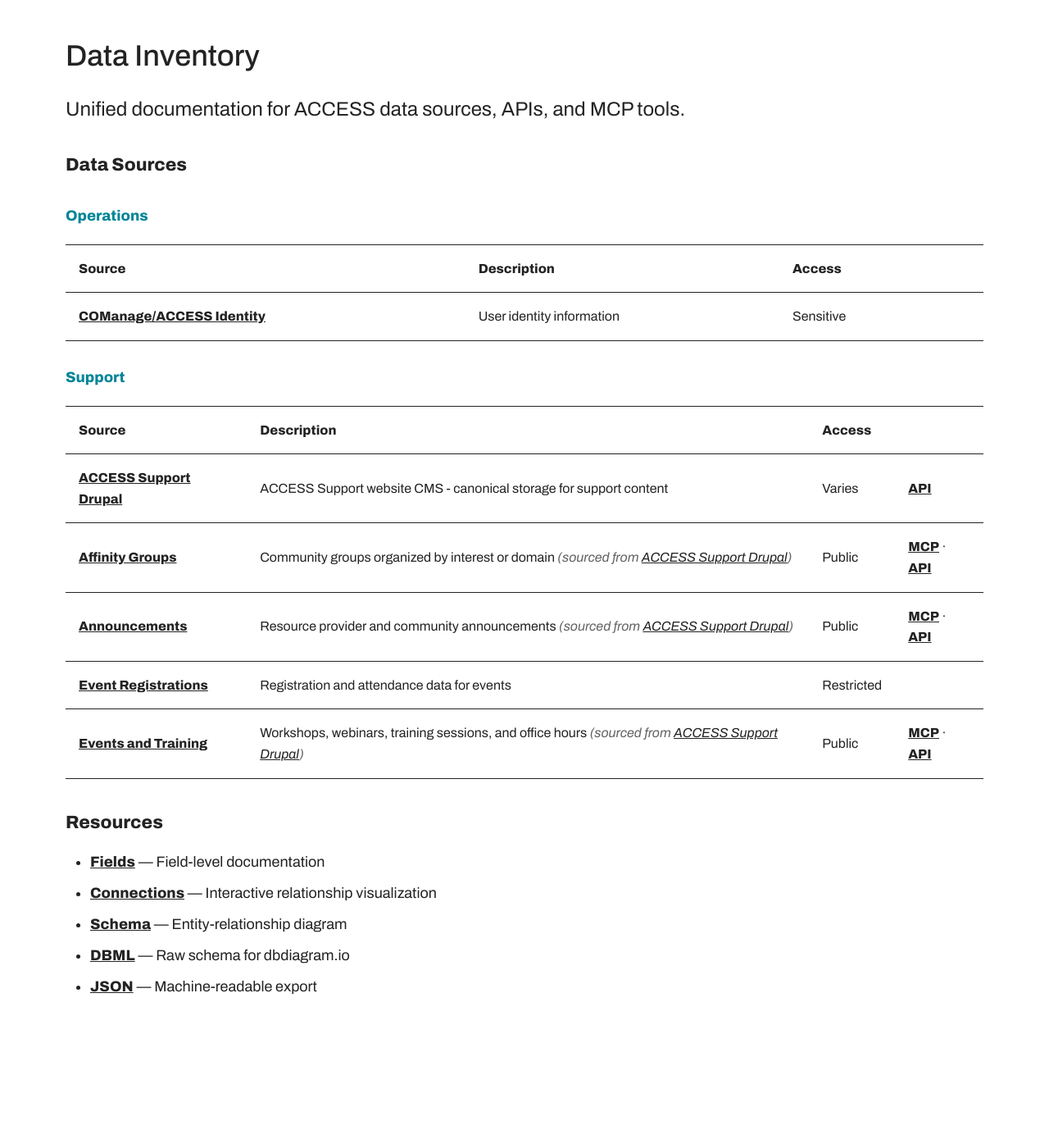
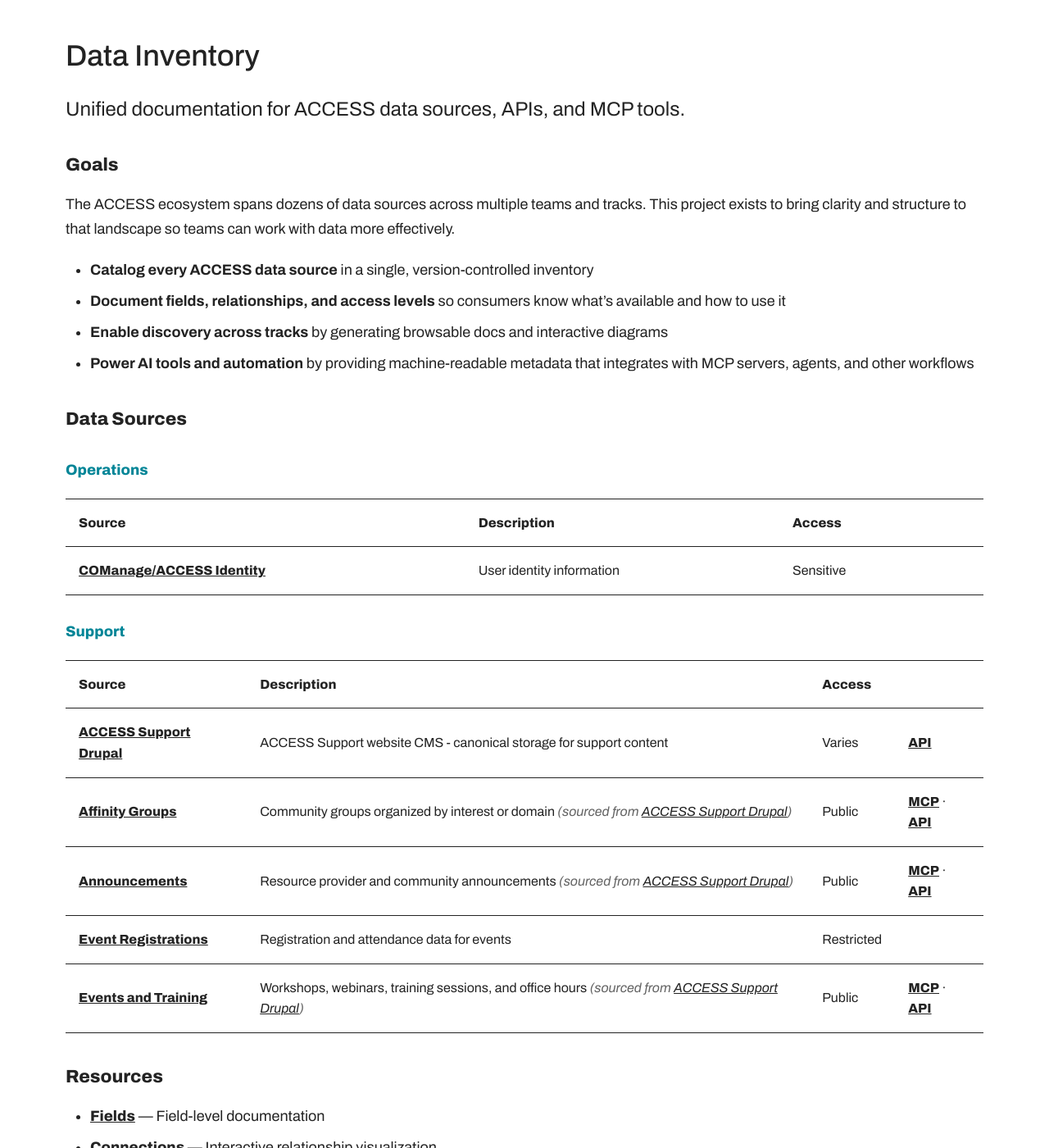
Before and after one commit to Sweet-and-Fizzy/access-data-inventory, a Jekyll site: the page built from docs/index.md, in a window 1280 px wide and 1400 px high. Shown: the whole window at 82% size. Built offline with Jekyll 4.4.1, drawn with Linux system fonts in a browser that asks for light colours; some of the changed text lies outside the part shown.

Commit message:
Add intro to docs

```diff
--- a/docs/index.md
+++ b/docs/index.md
@@ -7,6 +7,15 @@
 
 {: .intro}
 Unified documentation for ACCESS data sources, APIs, and MCP tools.
+
+## Goals
+
+The ACCESS ecosystem spans dozens of data sources across multiple teams and tracks. This project exists to bring clarity and structure to that landscape so teams can work with data more effectively.
+
+- **Catalog every ACCESS data source** in a single, version-controlled inventory
+- **Document fields, relationships, and access levels** so consumers know what's available and how to use it
+- **Enable discovery across tracks** by generating browsable docs and interactive diagrams
+- **Power AI tools and automation** by providing machine-readable metadata that integrates with MCP servers, agents, and other workflows
 
 ## Data Sources
 
@@ -33,3 +42,4 @@
 - [Schema](erd) — Entity-relationship diagram
 - [DBML](inventory.dbml) — Raw schema for dbdiagram.io
 - [JSON](inventory.json) — Machine-readable export
+- [Repository](https://github.com/Sweet-and-Fizzy/access-data-inventory) — Source files and contribution guide
```
Also changed, not shown: README.md.
